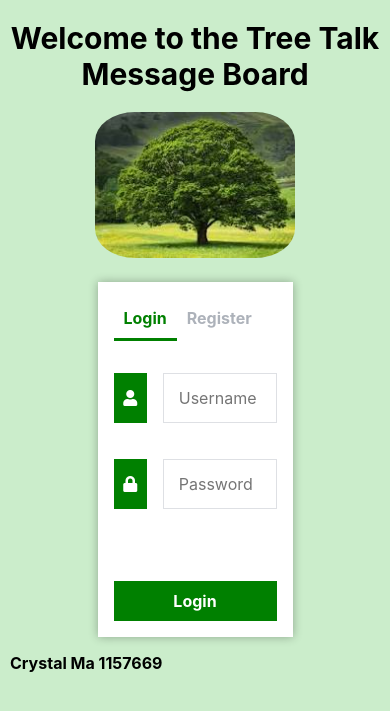
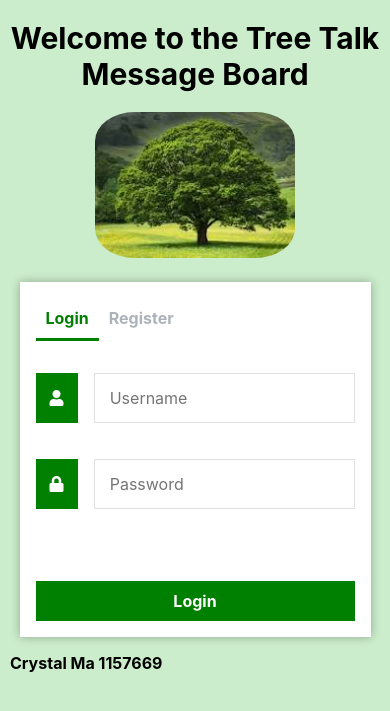
Before and after one commit to Jingjingma826/Tree_Message_Board, a Flask app: page / in a window 390 px wide. Shown: the top 711 px of the page. Run offline with Flask 3, Linux system fonts and the light colour scheme.

Commit message:
Update style.css

```diff
--- a/treeapp/static/style.css
+++ b/treeapp/static/style.css
@@ -373,6 +373,10 @@ h1 {
 
 /* 12. Media Queries */
 @media only screen and (max-width: 768px) {
+  .login,
+.register {
+  width: 90%;
+}
     .navtop div {
       flex-direction: column;
     }
```
